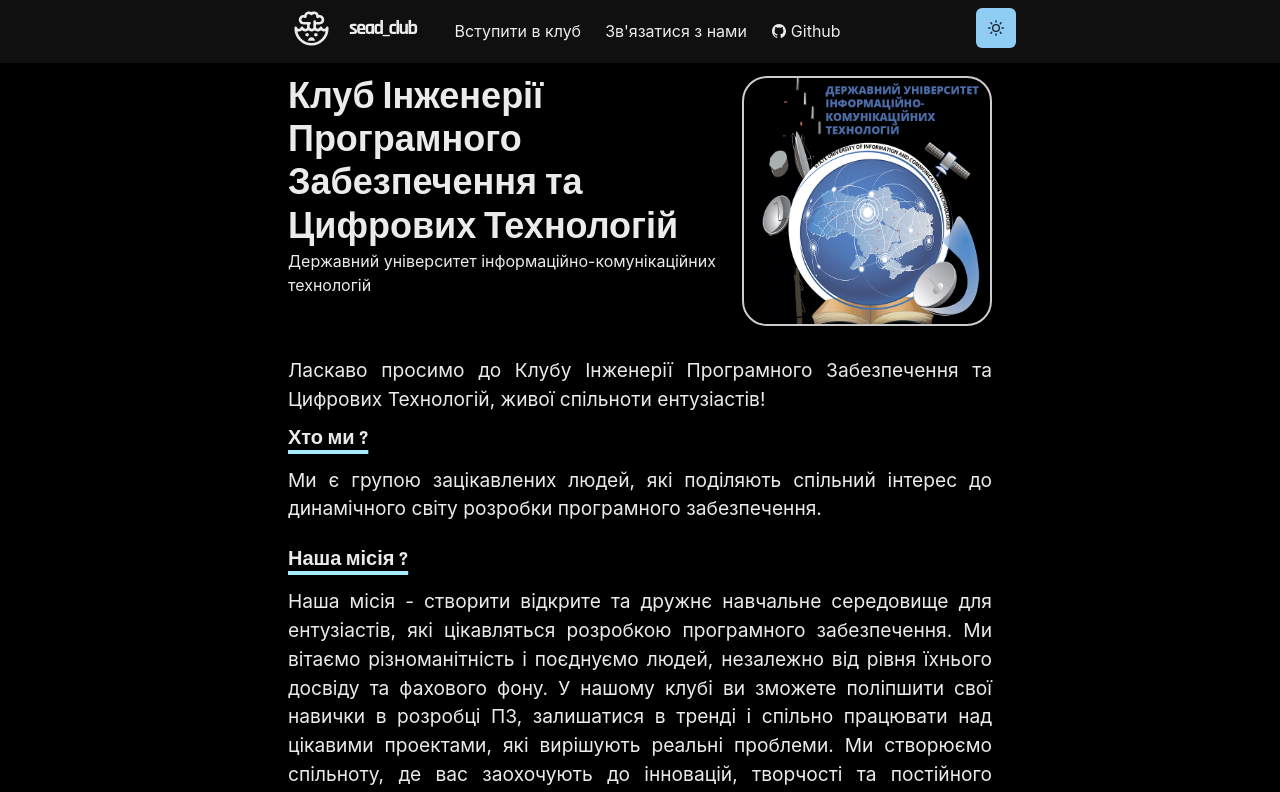
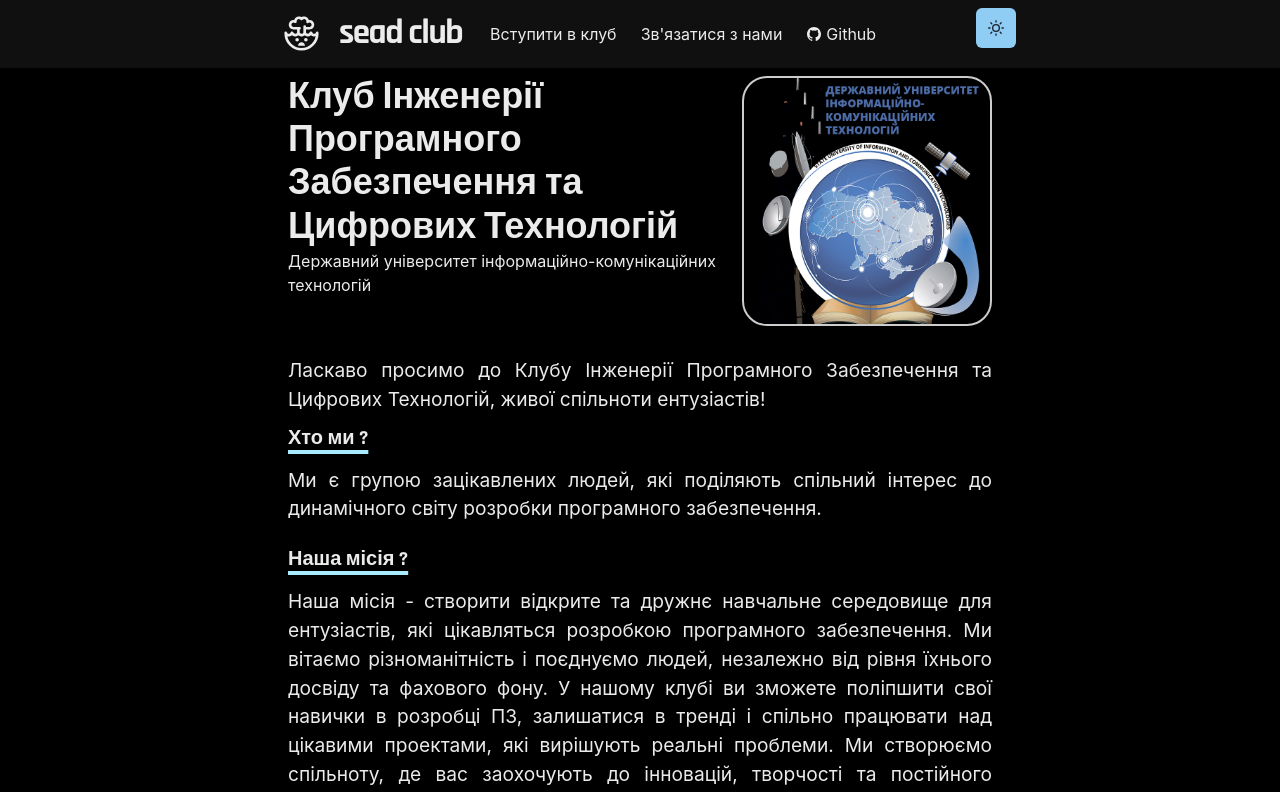
Before and after one commit to seadclub/seadclub.online.js, a Next.js app: page / in a window 1280 px wide. Shown: the top 792 px of the page. Built offline with nearby package versions, Linux system fonts and the light colour scheme.

Commit message:
chore: Change logo to previous one

```diff
--- a/components/logo.js
+++ b/components/logo.js
@@ -5,12 +5,15 @@ import styled from "@emotion/styled";
 
 const LogoBox = styled.span`
 font-weight: bold;
-  font-size: 20px;
+font-size: 35px;
 display: inline-flex;
 align-items: center;
-  height: 40px;
-  line-height: 20px;
-  padding: 10px;
+height: 50px;
+cursor: pointer;
+transition: 200ms ease;
+&:hover {
+    transform: scale(1.1);
+}
 
     > svg {
         transition: 200ms ease;
@@ -29,11 +32,10 @@ const Logo = () => {
                     <FootprintIcon />
                     <Text
                         color={useColorModeValue("gray.800", "whiteAlpha.900")}
-            fontFamily='M PLUS Rounded 1c", sans-serif'
+                        fontFamily='Rajdhani, sans-serif'
                         fontWeight="bold"
-            ml={3}
                     >
-            sead_club
+                        sead club
                     </Text>
                 </LogoBox>
             </Link>
```
Lines whose indentation alone changed are shown as unchanged.
